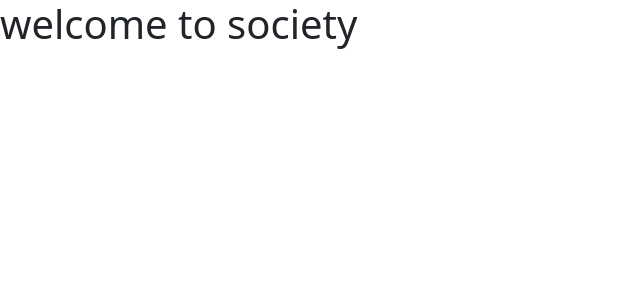
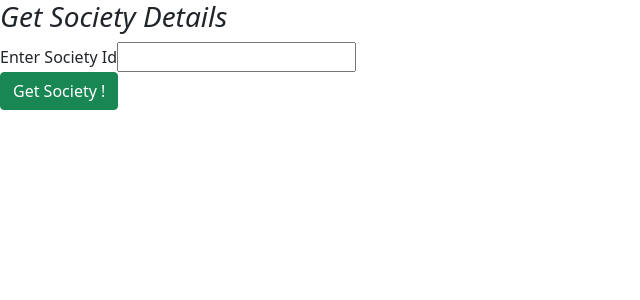
Before and after one commit to dextro-gear/ovsfrontend, a React (Create React App) app: page /society in a window 1280 px wide. Shown: the top 300 px of the page, without its empty margins (0-640 px from the left). Built offline with nearby package versions, Linux system fonts and the light colour scheme.

Commit message:
service for getbyid added

```diff
--- a/src/App.js
+++ b/src/App.js
@@ -5,9 +5,11 @@ import "bootstrap/dist/js/bootstrap.bundle";
 import CastNewVote from './components/pages/votes/CastNewVote';
 import SocietyHome from'./components/pages/society/SocietyHome';
 import './App.css';
+import DisplaySociety from "./components/pages/society/DisplaySociety";
 
 
 function App() {
+
   return (
     <Router>
       <Switch>
--- a/src/components/pages/LandingPage.js
+++ b/src/components/pages/LandingPage.js
@@ -1,8 +1,10 @@
 import React, { Component } from "react";
 import { Link } from "react-router-dom";
+import DisplaySociety from "./society/DisplaySociety";
 import CastNewVote from "./votes/CastNewVote";
 
 class LandingPage extends Component {
+
 
     constructor(props) {
         super(props);
@@ -33,7 +35,10 @@ class LandingPage extends Component {
                         <Link className="btn btn-dark m-1 w-25 blue-btn">View Election Results</Link>
                     </div>
                 </div>
+
             </div>
+
+
         );
     }
 }
--- a/src/components/pages/society/AddSociety.js
+++ b/src/components/pages/society/AddSociety.js
@@ -1,7 +1,19 @@
 import React, { useState } from "react";
+import DisplaySociety from "./DisplaySociety";
+import { event } from "jquery";
 
 
 export default function AddSociety() {
+  const society = {
+    societyName :"anj",
+    headOfSociety :"bhn",
+    village :"njm",
+    mandal :"sfgd",
+    district:213,
+    pincode:598,
+  };
+
+
   const societyNameRef = React.createRef();
   const headOfSocietyRef = React.createRef();
   const villageRef = React.createRef();
@@ -17,6 +29,7 @@ export default function AddSociety() {
     district: undefined,
     pincode: undefined,
     errMsg: undefined,
+    newSociety:undefined,
     formStatus: "",
   };
 
@@ -24,96 +37,105 @@ export default function AddSociety() {
 
   const submitHandler = (event) => {
     event.preventDefault();
-    setState({ ...state, formStatus: "Form Submiyted Successfully" });
+    setState({ ...state, formStatus: "Form Submitted Successfully" });
+    setState({...state,newSociety:{societyName:state.societyName,headOfSociety:state.headOfSociety,village:state.village,mandal:state.mandal,district:state.district,pincode:state.pincode}})
   };
 
-  const setFieldState = (ref) => {
+  const changeHandler = (ref) => {
     const fieldName = ref.current.name;
     const fieldValue = ref.current.value;
     const newState = {
       ...state,
       [fieldName]: fieldValue,
+      newSociety:undefined,
+      errMsg:undefined,
     };
     setState(newState);
   };
   return (
     <div>
       <form onSubmit={(event) => submitHandler(event)}>
-        <div class="col-md-4">
-          <label for="title" class="form-label">
+        <div className="col-md-4">
+          <label for="title" className="form-label">
             Society Name
           </label>
           <input
             type="text"
-            class="form-control"
+            className="form-control"
+            name = "societyName"
             ref={societyNameRef}
-            onChange={() => setFieldState(societyNameRef)}
+            onChange={() => changeHandler(societyNameRef)}
           />
         </div>
 
-        <div class="col-md-4">
-          <label for="title" class="form-label">
+        <div className="col-md-4">
+          <label for="title" className="form-label">
             Head of Society
           </label>
           <input
             type="text"
-            class="form-control "
+            className="form-control "
+            name = "headOfSociety"
             ref={headOfSocietyRef}
-            onChange={() => setFieldState(headOfSocietyRef)}
+            onChange={() => changeHandler(headOfSocietyRef)}
           />
 
-          <div class="col-md-8">
-            <label for="validationServer02" class="form-label">
+          <div className="col-md-8">
+            <label for="validationServer02" className="form-label">
               Village
             </label>
             <input
               type="text"
-              class="form-control"
+              className="form-control"
+              name = "village"
               ref={villageRef}
-              onChange={() => setFieldState(villageRef)}
+              onChange={() => changeHandler(villageRef)}
             />
           </div>
 
-          <div class="col-md-8">
-            <label for="title" class="form-label">
+          <div className="col-md-8">
+            <label for="title" className="form-label">
               Mandal
             </label>
             <input
               type="text"
-              class="form-control"
+              className="form-control"
+              name="mandal"
               ref={mandalRef}
-              onChange={() => setFieldState(mandalRef)}
+              onChange={() => changeHandler(mandalRef)}
             />
           </div>
 
-          <div class="col-md-8">
-            <label for="title" class="form-label">
+          <div className="col-md-8">
+            <label for="title" className="form-label">
               District
             </label>
             <input
-              type="number"
-              class="form-control"
+              type="text"
+              className="form-control"
+              name="district"
               ref={districtRef}
-              onChange={() => setFieldState(districtRef)}
+              onChange={() => changeHandler(districtRef)}
             />
           </div>
 
-          <div class="col-md-8">
-            <label for="title" class="form-label">
+          <div className="col-md-8">
+            <label for="title" className="form-label">
               Pincode
             </label>
             <input
               type="number"
-              class="form-control"
+              className="form-control"
+              name="pincode"
               ref={pincodeRef}
-              onChange={() => setFieldState(pincodeRef)}
+              onChange={() => changeHandler(pincodeRef)}
             />
           </div>
           <br />
-          <div class="d-grid gap-2 d-md-flex justify-content-md-end">
+          <div className="d-grid gap-2 d-md-flex justify-content-md-end">
             <button
-              class="btn btn-success me-md-2 btn-border-radius-lg"
-              type="button"
+              className="btn btn-success me-md-2 btn-border-radius-lg"
+              type="submit"
             >
               Submit !
             </button>
@@ -121,7 +143,18 @@ export default function AddSociety() {
         </div>
       </form>
 
-      {state.formStatus ? <h2>Society Added Successfully !</h2> : ""}
+      <h2>{state.formStatus}</h2>
+
+
+      {state.newSociety?(
+        <div>
+          <h2>Society Added Successfully</h2>
+          <DisplaySociety society={state.newSociety}/>
+        </div>
+      )
+        :("")
+
+      }
 
       {state.errMsg ? (
         <div>
--- /dev/null
+++ b/src/components/pages/society/DisplaySociety.js
@@ -0,0 +1,22 @@
+
+export default function DisplaySociety({ society }) {
+  // society = {
+  //     societyName :"anj",
+  //     headOfSociety :"bhn",
+  //     village :"njm",
+  //     mandal :"sfgd",
+  //     district:213,
+  //     pincode:598,
+  //   }
+
+  return (
+    <div>
+      <p>society name is {society.societyName}</p>
+      <p>head of society is {society.headOfSociety}</p>
+      <p>village is {society.village}</p>
+      <p>mandal is {society.mandal}</p>
+      <p>district is {society.district}</p>
+      <p>pincode is {society.pincode}</p>
+    </div>
+  );
+}
--- /dev/null
+++ b/src/components/pages/society/GetSocietyById.js
@@ -0,0 +1,92 @@
+import React, { useState } from "react";
+import DisplaySociety from "./DisplaySociety";
+import {fetchSociety} from "../../../service/SocietyService";
+
+export default function GetSocietyById(){
+  // society = {
+  //     societyName :"anj",
+  //     headOfSociety :"bhn",
+  //     village :"njm",
+  //     mandal :"sfgd",
+  //     district:213,
+  //     pincode:598,
+  //   }
+
+  const idRef = React.createRef();
+
+  const initialState = {
+    society: undefined,
+    errMsg: undefined,
+
+  };
+
+ const [currentState, setNewState] = useState(initialState)
+
+  const submitHandler= (event)=> {
+    event.preventDefault();
+    console.log("Current State",currentState);
+    const promise = fetchSociety(currentState.id);
+    const successFun = (response)=>{
+      const newState = {...currentState, society: response.data};
+      setNewState(newState);
+    };
+    const errFun = (error) =>{
+      const newState = {...currentState, errMsg: error.message };
+      setNewState(newState);
+    };
+    promise.then(successFun).catch(errFun);
+
+  }
+  const setFieldState = ()=>{
+    const idValue = idRef.current.value;
+    const newState = {...currentState, id:idValue, society :undefined,errMsg:undefined };
+    setNewState(newState);
+  }
+
+
+
+    return (
+      <div>
+        <h3>
+          <i>Get Society Details</i>
+        </h3>
+        <form onSubmit={submitHandler}>
+          <div className="form-group">
+            <label> Enter Society Id </label>
+            <input
+              name="id"
+              type="number"
+              ref={idRef}
+              onChange={setFieldState}
+            />
+          </div>
+          <div className="justify-content-md-centre">
+            <button className="btn btn-success " type="button">
+              Get Society !
+            </button>
+          </div>
+        </form>
+
+        {currentState.society? (
+          <div>
+            <h4>Society Details</h4>
+            <DisplaySociety society={currentState.society} />
+          </div>
+        ) : (
+          ""
+        )}
+
+        {
+          currentState.errMsg ?(
+            <div>
+            <h4>Request Not Successfull </h4>
+            <br />
+             {currentState.errMsg}
+
+            </div>
+          ) :''
+        }
+        </div>
+
+    );
+  }
--- a/src/components/pages/society/SocietyHome.js
+++ b/src/components/pages/society/SocietyHome.js
@@ -1,9 +1,13 @@
 import React from 'react'
+import AddSociety from './AddSociety'
+import DisplaySociety from './DisplaySociety'
+import GetSocietyById from './GetSocietyById'
 
 export default function SocietyHome() {
+
     return (
         <div>
-            <h1>welcome to society</h1>
+        <GetSocietyById/>
         </div>
     )
 }
--- /dev/null
+++ b/src/service/SocietyService.js
@@ -0,0 +1,15 @@
+import axios from 'axios';
+
+
+
+
+  const baseUrl="http://localhost:8585";
+
+   function fetchSociety(id){
+      const  url=this.baseUrl+"/socities/byid/"+id ;
+      const promise=axios.get(url);
+       return promise;
+    }
+   //function AddSociety
+
+export{fetchSociety};
```
